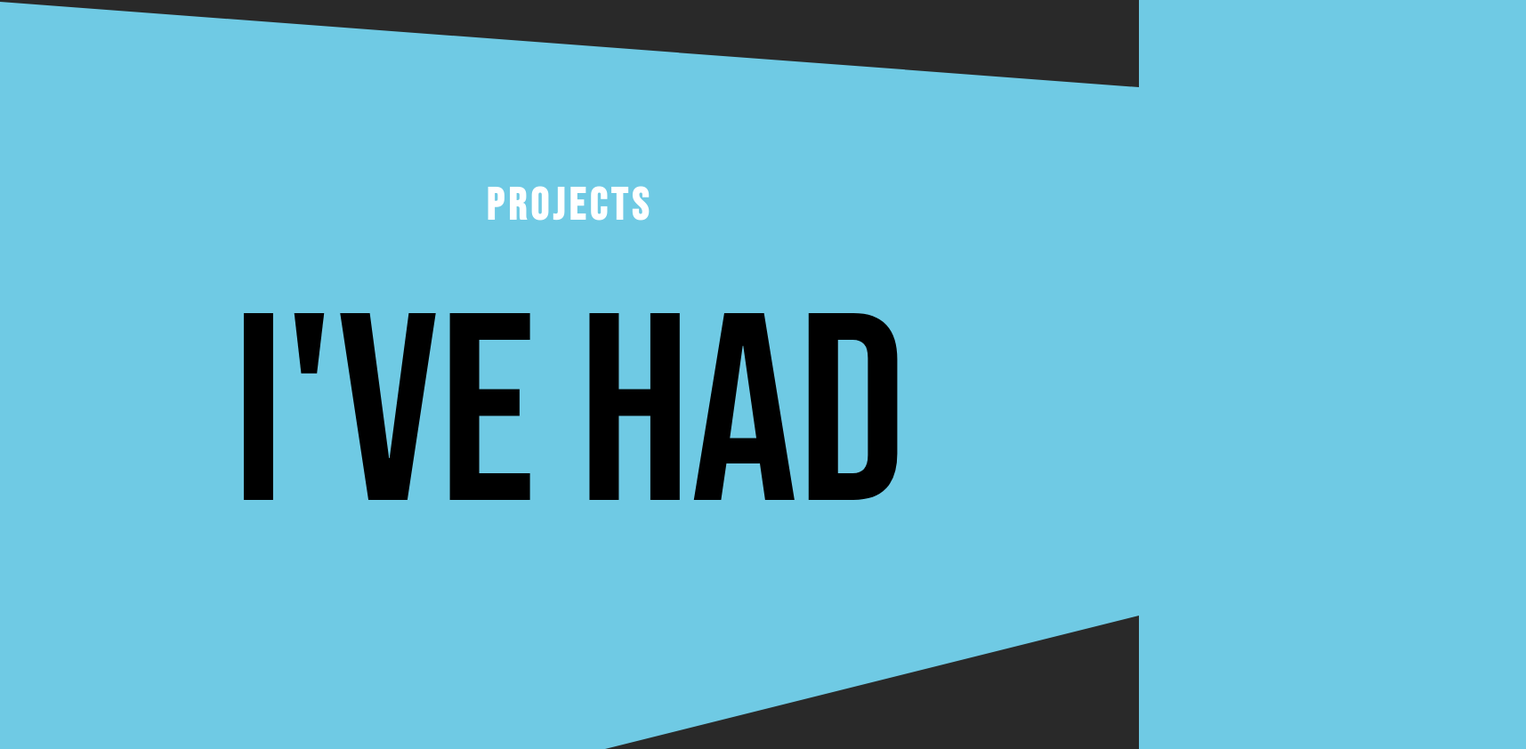
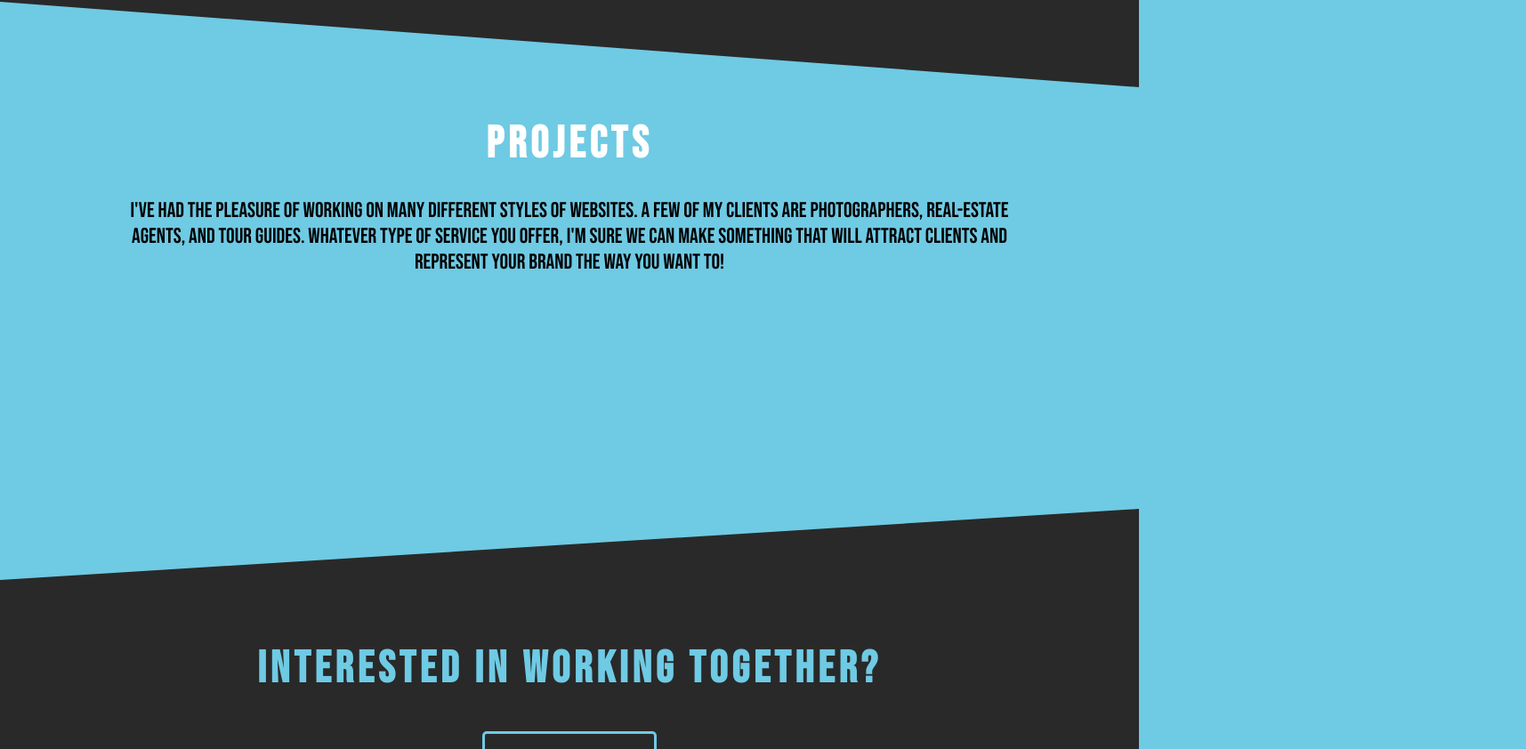
Before and after one commit to ericswkshp/ericarsenault, a website: page index.html in a window 1280 px wide. Shown: the part 728-1570 px from the top of the page at 89% size, 1715 px wide, since content can reach past the window. Drawn offline with Linux system fonts and the light colour scheme.

Commit message:
finished projects section

```diff
--- a/index.html
+++ b/index.html
@@ -39,7 +39,7 @@
 
     <div class="projects" id="projects">
       <h3 class="projects__title">Projects</h3>
-      <p>
+      <p class="projects__paragraph">
         I've had the pleasure of working on many different styles of websites. A
         few of my clients are photographers, real-estate agents, and tour
         guides. Whatever type of service you offer, I'm sure we can make
--- a/sass/main.scss
+++ b/sass/main.scss
@@ -9,51 +9,11 @@
 
 @import "pages/home";
 @import "pages/projects";
+@import "pages/contact";
 
 @import "scss/fontawesome.scss";
 @import "scss/brands.scss";
 @import "scss/solid.scss";
-
-// CONTACT SECTION
-.contact {
-  background-color: $color-secondary;
-  height: 200vh;
-  text-align: center;
-  clip-path: polygon(0 20%, 100% 0, 100% 100%, 0% 100%);
-
-  &__title {
-    color: $color-primary;
-    font-size: $section-title;
-    letter-spacing: $section-title-spacing;
-    padding-top: 30rem;
-    margin: 0 auto;
-  }
-  &__btn {
-    position: relative;
-    display: inline-block;
-    padding: 15px 30px;
-    margin: 40px 0;
-    color: $color-primary;
-    border: solid 3px;
-    border-radius: 5px;
-
-    font-size: 24px;
-    text-decoration: none;
-    text-transform: uppercase;
-    overflow: hidden;
-    transition: 0.5s;
-    letter-spacing: 4px;
-    -webkit-box-reflect: below 5px linear-gradient(transparent, #0005);
-  }
-
-  &__btn:hover {
-    background: $color-primary;
-    color: $color-secondary;
-    border: none;
-    box-shadow: 0 0 5px $color-primary, 0 0 25px $color-primary,
-      0 0 50px $color-primary, 0 0 200px $color-primary;
-  }
-}
 
 // CONTACT FORM
 form {
--- /dev/null
+++ b/sass/pages/_contact.scss
@@ -0,0 +1,42 @@
+// CONTACT SECTION
+.contact {
+  position: relative;
+  margin-top: -12rem;
+  background-color: $color-secondary;
+  height: 200vh;
+  text-align: center;
+  clip-path: polygon(0 5%, 100% 0, 100% 100%, 0% 100%);
+
+  &__title {
+    color: $color-primary;
+    font-size: $section-title;
+    letter-spacing: $section-title-spacing;
+    padding-top: 15rem;
+    margin: 0 auto;
+  }
+  &__btn {
+    position: relative;
+    display: inline-block;
+    padding: 15px 30px;
+    margin: 40px 0;
+    color: $color-primary;
+    border: solid 3px;
+    border-radius: 5px;
+
+    font-size: 24px;
+    text-decoration: none;
+    text-transform: uppercase;
+    overflow: hidden;
+    transition: 0.5s;
+    letter-spacing: 4px;
+    -webkit-box-reflect: below 5px linear-gradient(transparent, #0005);
+  }
+
+  &__btn:hover {
+    background: $color-primary;
+    color: $color-secondary;
+    border: none;
+    box-shadow: 0 0 5px $color-primary, 0 0 25px $color-primary,
+      0 0 50px $color-primary, 0 0 200px $color-primary;
+  }
+}
--- a/sass/pages/_projects.scss
+++ b/sass/pages/_projects.scss
@@ -5,15 +5,22 @@
   padding: 20rem 10%;
   margin-bottom: 5rem;
   background-color: $color-primary;
-  font-size: 30rem;
+  font-size: 3rem;
   height: 80vh;
   text-align: center;
   clip-path: polygon(0 0, 100% 15%, 100% 100%, 0% 100%);
 
   &__title {
+    margin-top: -7rem;
     color: $color-tertiary;
     font-size: $section-title;
     letter-spacing: $section-title-spacing;
     margin-bottom: $paragraph-font-size;
   }
+
+  &__paragraph {
+    position: relative;
+    font-size: 2.4rem;
+    z-index: 14000;
+  }
 }
```
Also changed, not shown: css/style.css.
